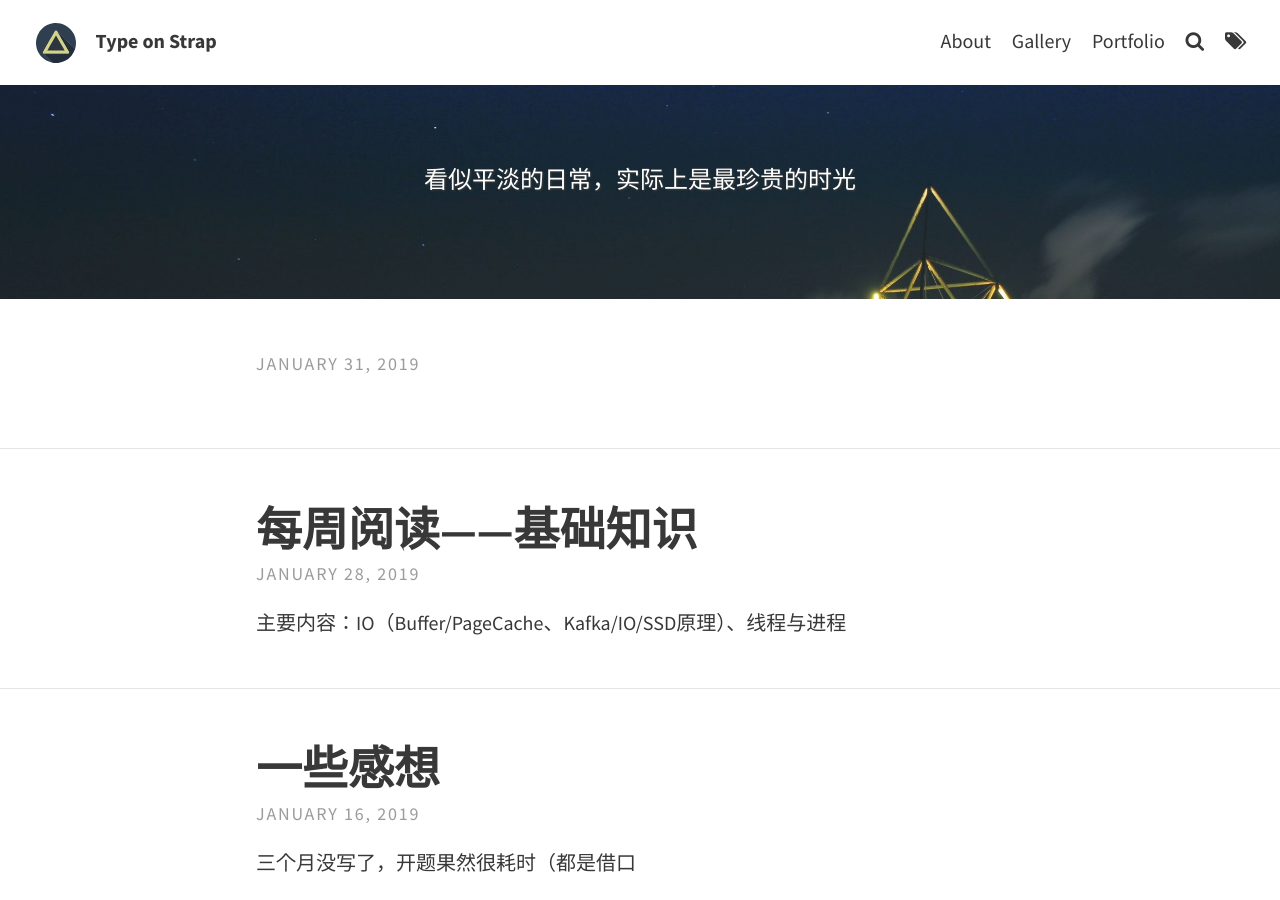
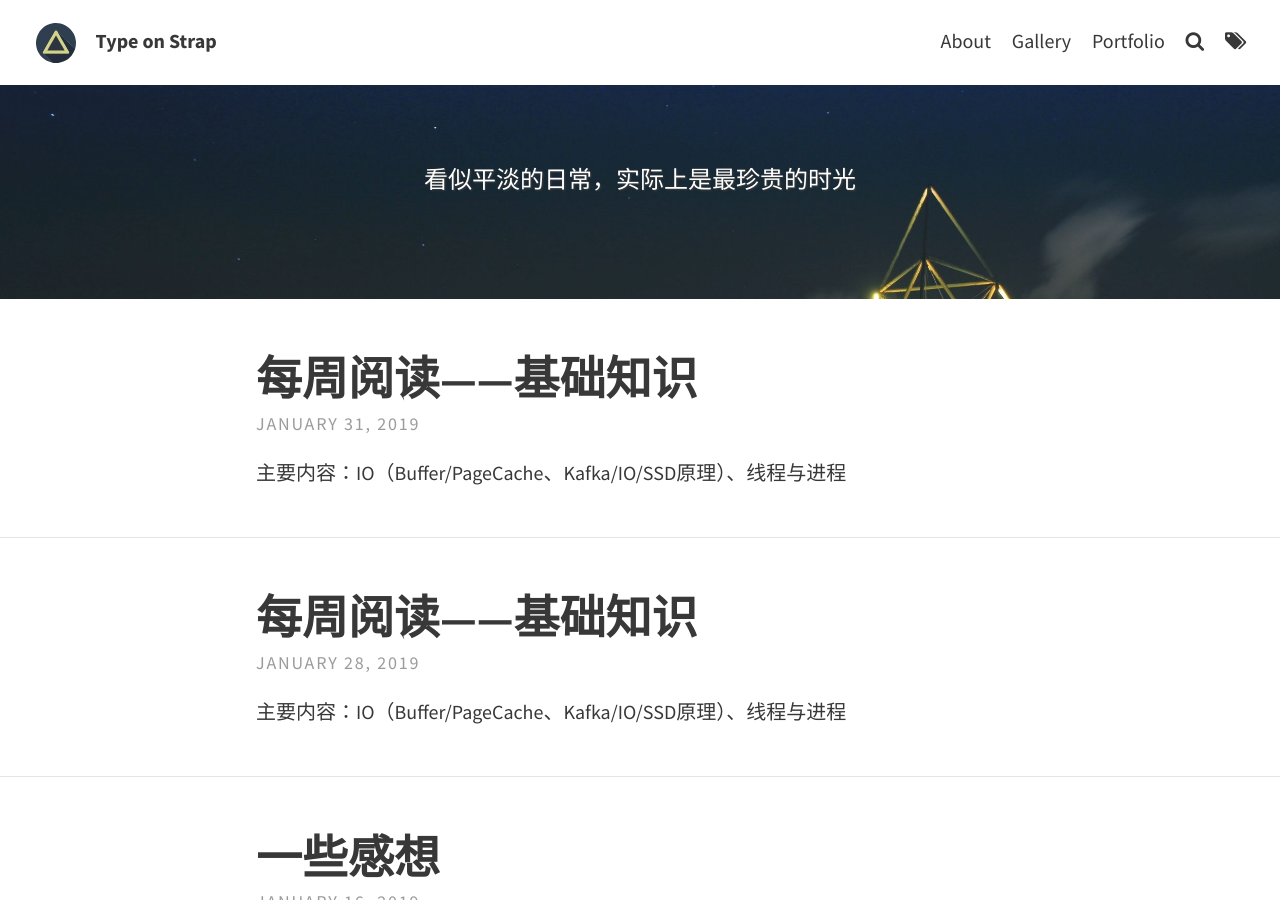
Before and after one commit to Air-s/blog, a Jekyll site: the page built from index.html, in a window 1280 px wide and 900 px high. Built offline with Jekyll 4.4.1, drawn with Linux system fonts in a browser that asks for light colours; the list of posts is cut into pages by our own code.

Commit message:
Update 2019-1-31-【HowToDolnJava】javaio vs javanio.md

```diff
--- a/_posts/2019-1-31-【HowToDolnJava】javaio vs javanio.md
+++ b/_posts/2019-1-31-【HowToDolnJava】javaio vs javanio.md
@@ -1,10 +1,10 @@
 ---
 layout: post
-title:【HowToDolnJava】java.io vs java.nio
-tags: [教程翻译, JavaIO]
+title: 每周阅读——基础知识
+tags: [每周阅读]
 excerpt_separator: <!--more-->
 ---
-[HowToDolnJava](https://howtodoinjava.com/java-io-tutorial/) 站点的 I/O 教程，Java I/O 基础知识[第二篇（原文链接）](https://howtodoinjava.com/java/io/difference-between-standard-io-and-nio/)
+主要内容：IO（Buffer/PageCache、Kafka/IO/SSD原理）、线程与进程
 <!--more-->
 
 ## Java.IO vs. Java.NIO
```
